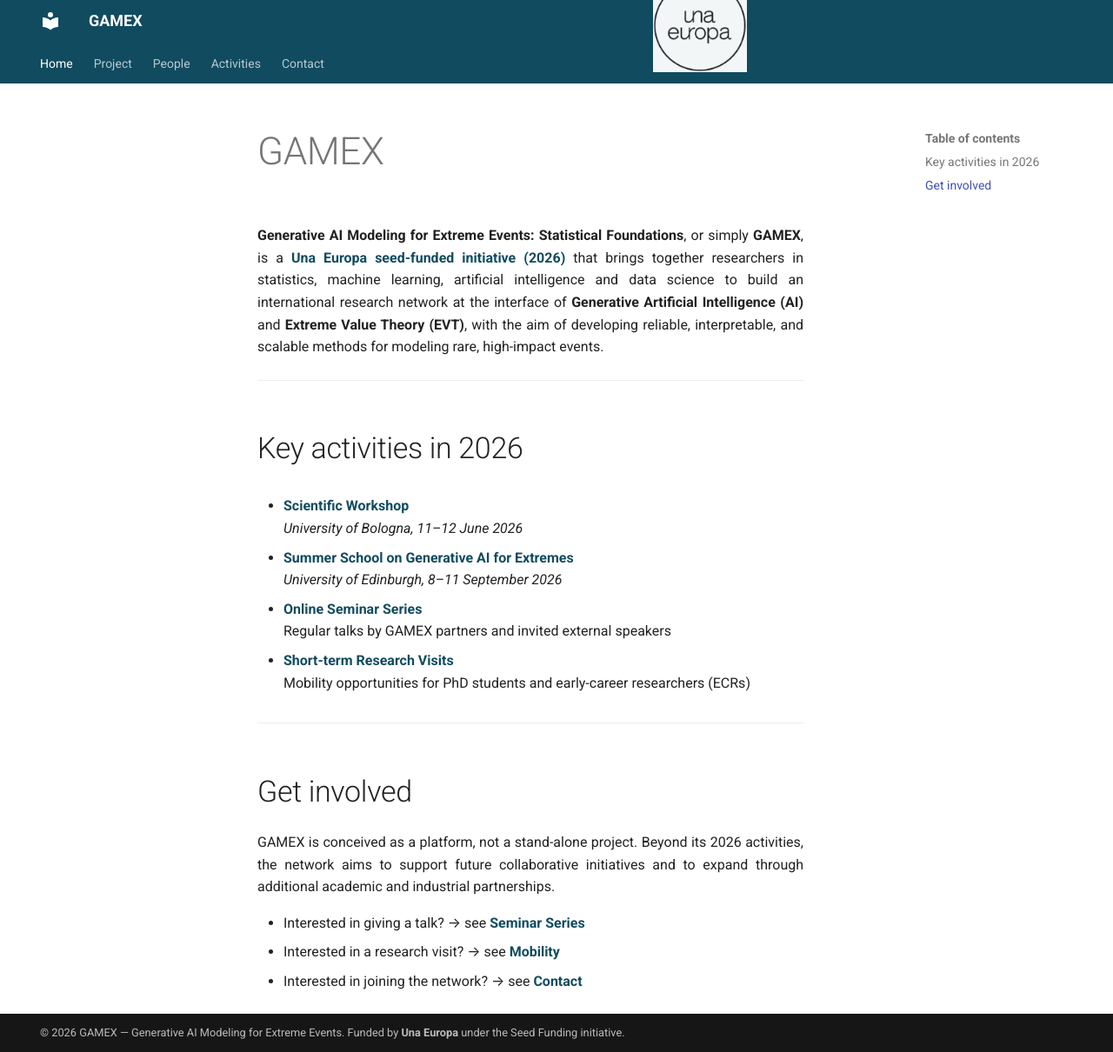
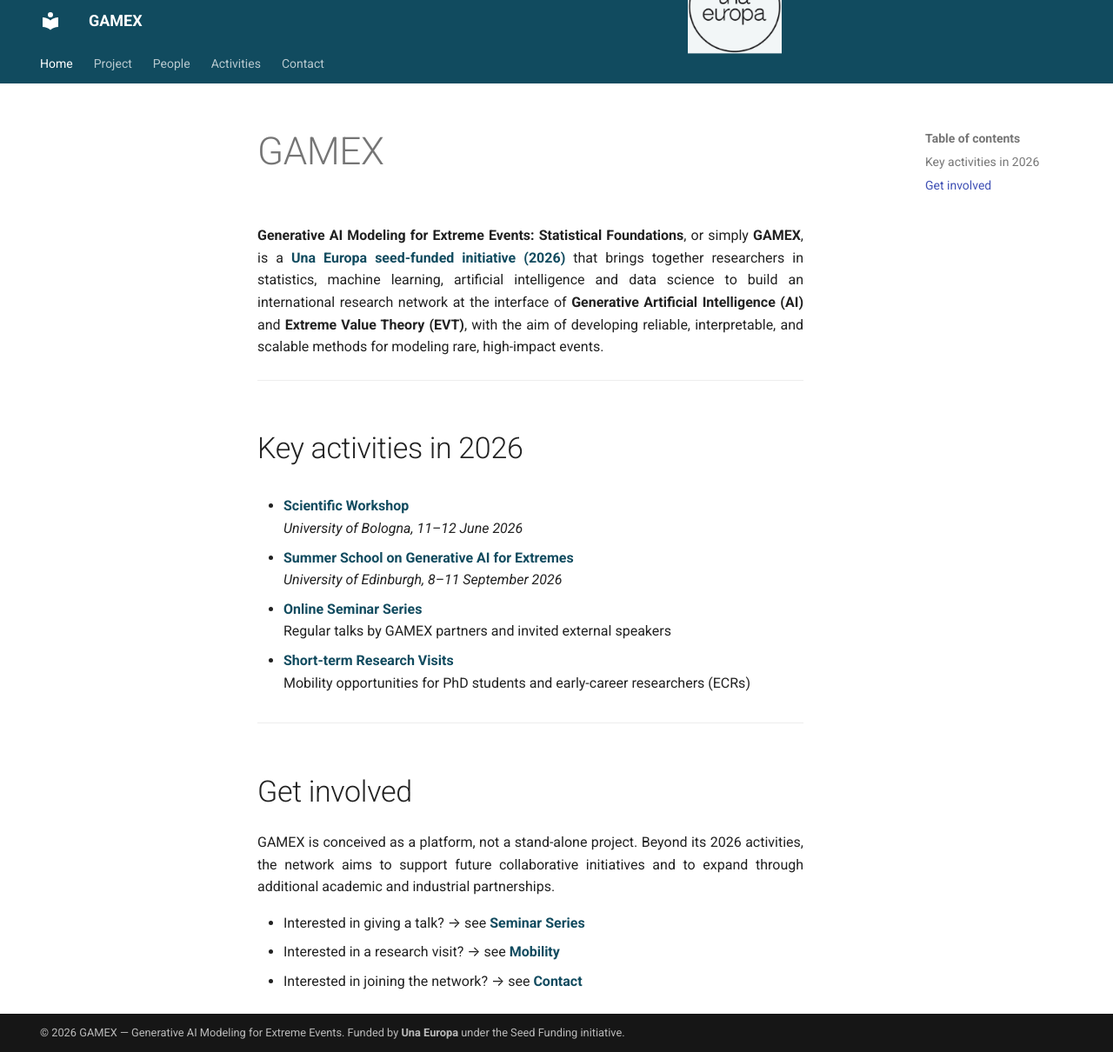
Before and after one commit to gamex-network/gamex-network.github.io, an MkDocs documentation site: the page built from docs/index.md, in a window 1280 px wide and 1210 px high. Shown: the whole window at 87% size. Built offline with MkDocs 1.6.1 and Material for MkDocs 9.7.7, drawn with Linux system fonts in a browser that asks for light colours.

Commit message:
Update extra.css

```diff
--- a/docs/stylesheets/extra.css
+++ b/docs/stylesheets/extra.css
@@ -112,8 +112,8 @@
 
     position: absolute;
     top: 60%;
-    right: 340px;              /* ~5 cm to the left */
-    transform: translateY(-50%);
+    right: 300px;              /* ~5 cm to the left */
+    transform: translateY(-70%);
 
     width: 270px;              /* doubled size */
     height: 108px;              /* doubled size */
```
